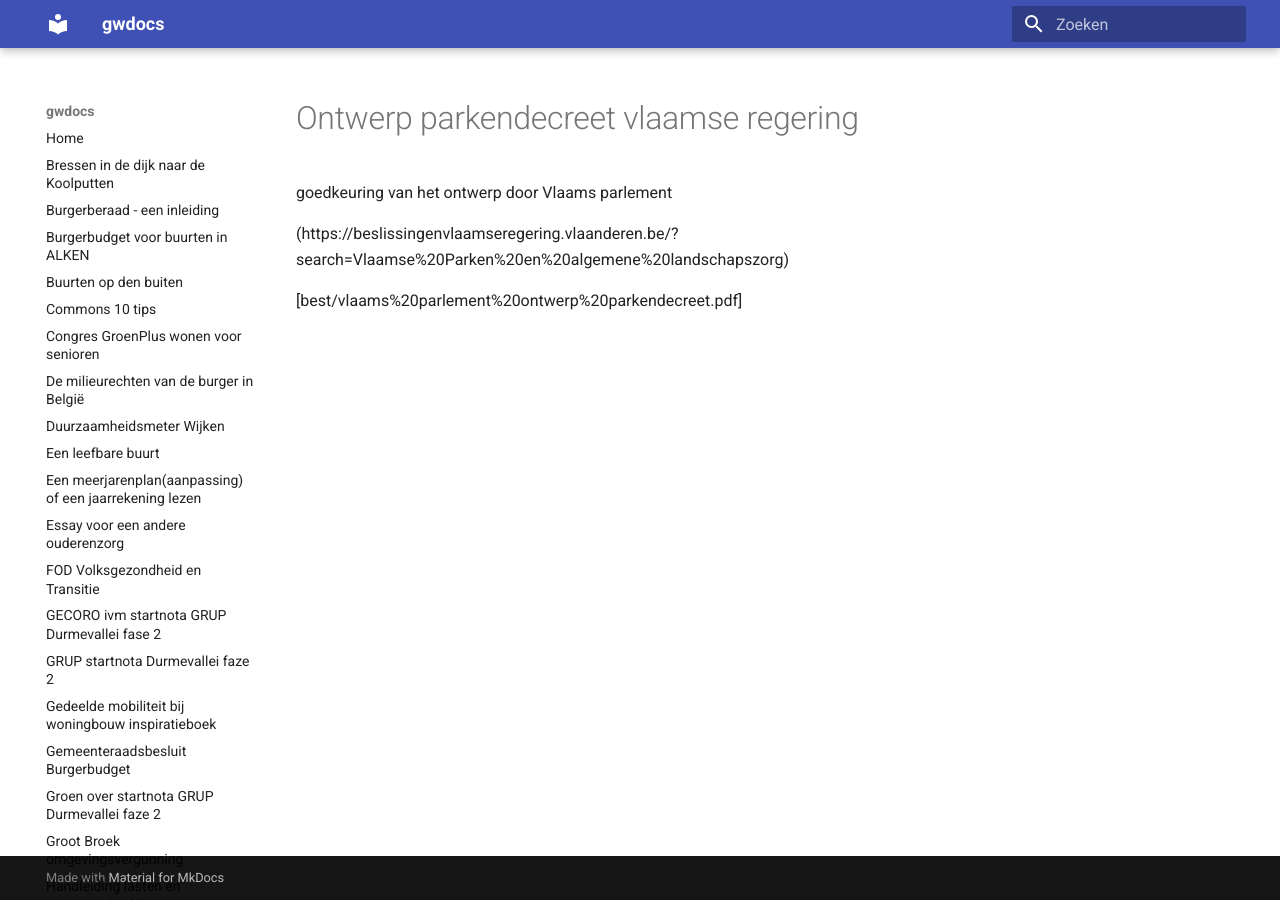
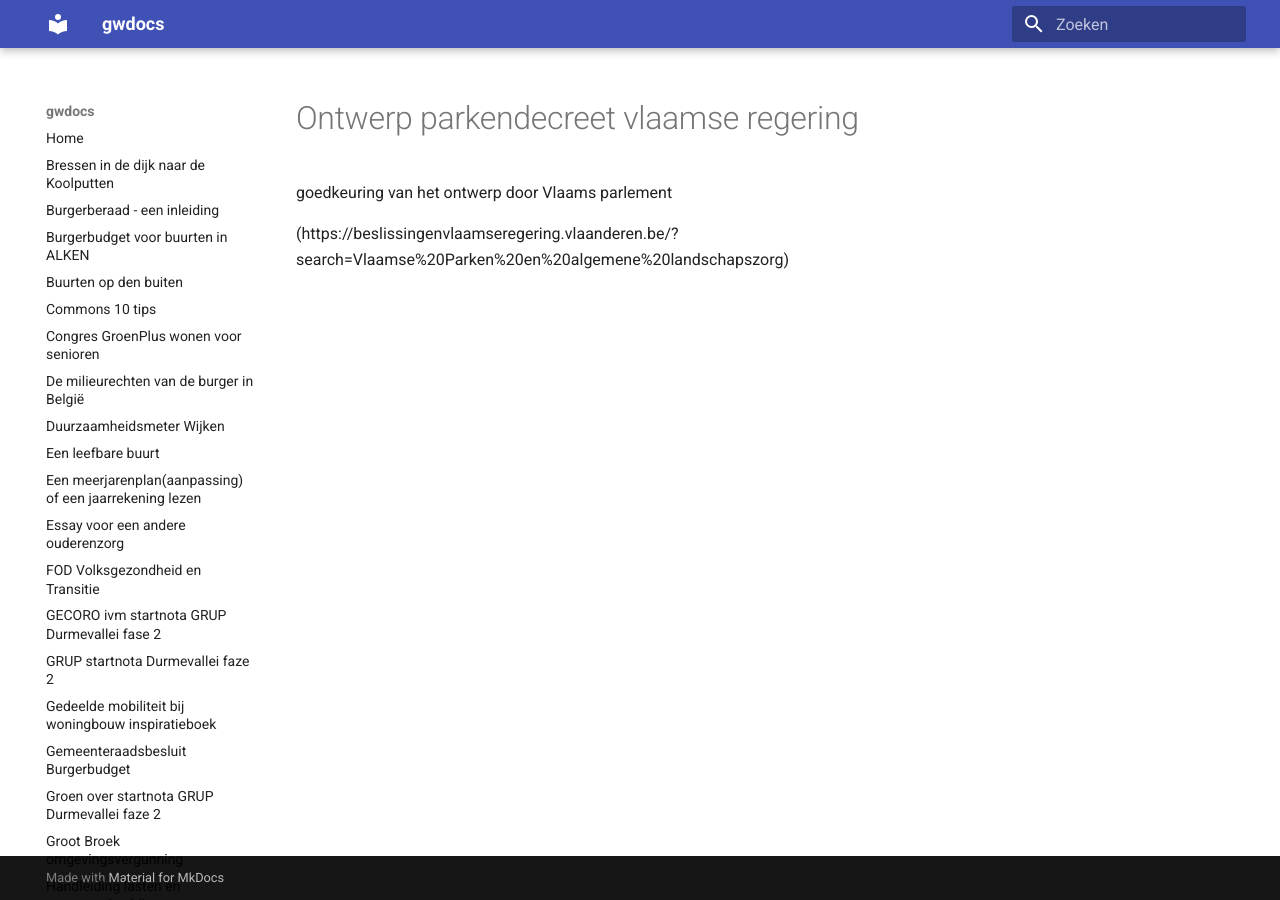
Before and after one commit to groenwaasmunster/gwdocs, an MkDocs documentation site: the page built from docs/ontwerp parkendecreet vlaamse regering.md, in a window 1280 px wide. Built offline with MkDocs 1.6.1 and Material for MkDocs 9.7.7, drawn with Linux system fonts in a browser that asks for light colours.

Commit message:
Update ontwerp parkendecreet vlaamse regering.md

```diff
--- a/docs/ontwerp parkendecreet vlaamse regering.md
+++ b/docs/ontwerp parkendecreet vlaamse regering.md
@@ -2,4 +2,4 @@ goedkeuring van het ontwerp door Vlaams parlement
 
 (https://beslissingenvlaamseregering.vlaanderen.be/?search=Vlaamse%20Parken%20en%20algemene%20landschapszorg)
 
-[best/vlaams%20parlement%20ontwerp%20parkendecreet.pdf]
+[](best/vlaams%20parlement%20ontwerp%20parkendecreet.pdf)
```
